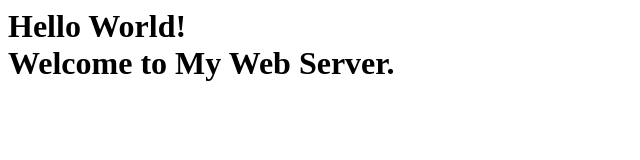
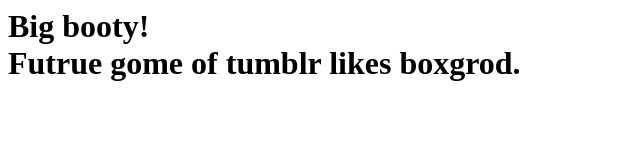
Before and after one commit to chris8597/chris8597.github.io, a plain HTML site: page index.html in a window 1280 px wide. Shown: the whole page, without its empty margins (0-640 px from the left). Drawn offline with Linux system fonts and the light colour scheme.

Commit message:
Update index.html

```diff
--- a/index.html
+++ b/index.html
@@ -3,6 +3,6 @@
 <title>Hello World</title>
 </head>
 <body>
-<h1 style=“text-align: center”>Hello World!<br/>Welcome to My Web Server.</h1>
+<h1 style=“text-align: center”>Big booty!<br/>Futrue gome of tumblr likes boxgrod.</h1>
 </body>
 </html>
```
